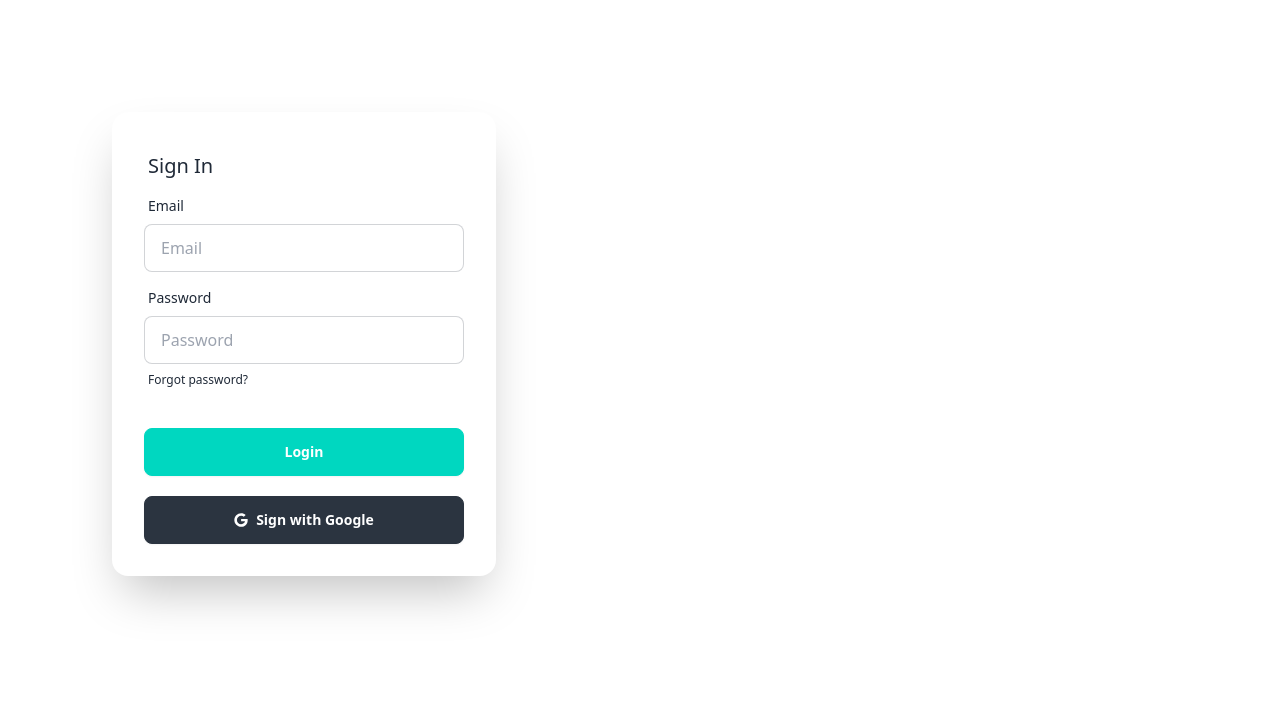
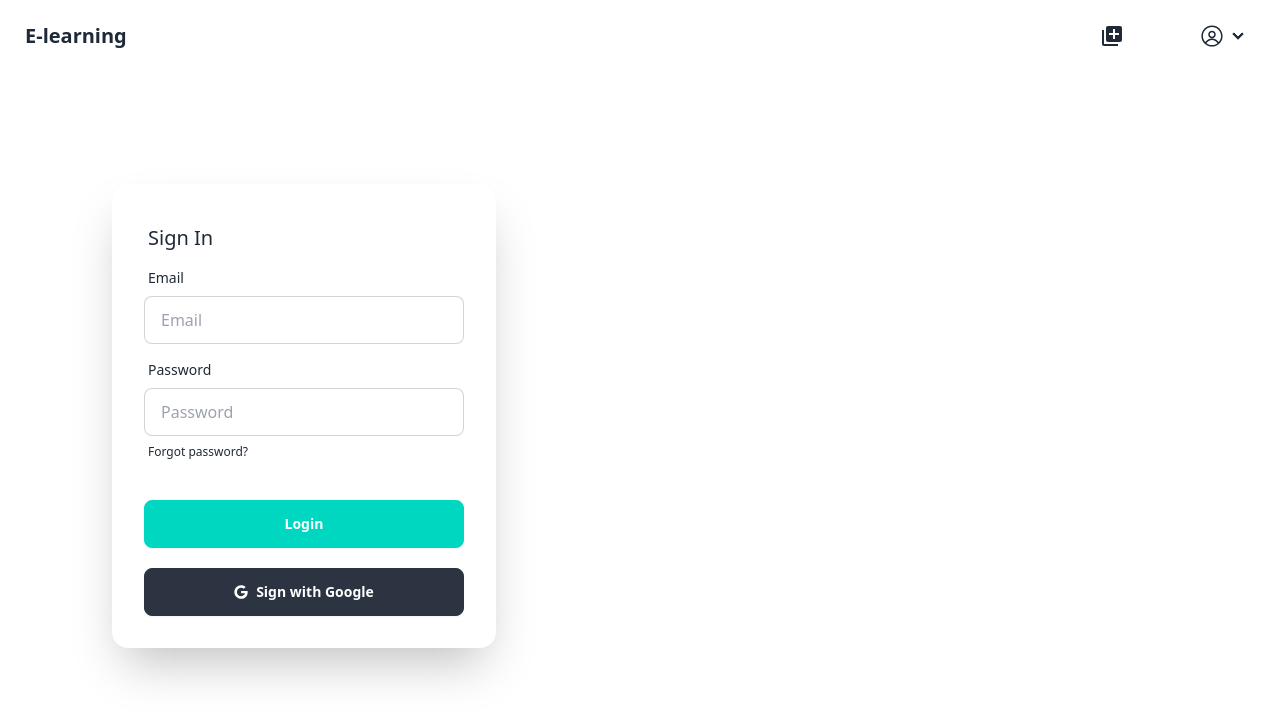
Before and after one commit to nyanjuisam03/E-learning-System, a React (Vite) app in the folder E-learning/: page /login in a window 1280 px wide. Shown: the top 720 px of the page. Built offline with nearby package versions, Linux system fonts and the light colour scheme.

Commit message:
fifth commit

```diff
--- a/E-learning/src/App.jsx
+++ b/E-learning/src/App.jsx
@@ -1,26 +1,28 @@
-import { useState } from 'react'
-import { BrowserRouter as Router, Routes,Route } from 'react-router-dom';
-import './App.css'
-import Login from './login'
+import { BrowserRouter as Router, Routes, Route } from 'react-router-dom';
+import './App.css';
+import Login from './login';
 import SignUp from './signUp';
 import Tutorhome from './tutor/tutorhome';
 import StudentHome from './students/studenthome';
+import Layout from './students/layout';
+import CourseMake from './tutor/courseMake';
+
 function App() {
-
-
   return (
     <>
-<Router>
-<Routes>
-<Route path='/login' element={<Login />}/>
-<Route path='/signUp' element={<SignUp/>}/>
-<Route path='/tutor' element={<Tutorhome />}/>
-<Route path='/student' element={<StudentHome />}/>
-</Routes>
-</Router>
-
+      <Router>
+        <Layout>
+          <Routes>
+            <Route path="/login" element={<Login />} />
+            <Route path="/signUp" element={<SignUp />} />
+            <Route path="/tutor" element={<Tutorhome />} />
+            <Route path="/student" element={<StudentHome />} />
+            <Route path='/tutor-add' element={<CourseMake/>}/>
+          </Routes>
+        </Layout>
+      </Router>
     </>
-  )
+  );
 }
 
-export default App
+export default App;
--- a/E-learning/src/login.jsx
+++ b/E-learning/src/login.jsx
@@ -1,55 +1,86 @@
-import React from 'react'
-import { useState } from 'react'
-import { GoogleAuthProvider,signInWithPopup,signInWithEmailAndPassword } from 'firebase/auth'
-import { FaGoogle } from "react-icons/fa";
-import { auth } from './firebase'
+import React, { useState } from 'react';
+import { signInWithEmailAndPassword, GoogleAuthProvider, signInWithPopup } from 'firebase/auth';
+import { FaGoogle } from 'react-icons/fa';
+import { auth } from './firebase';
+import { useNavigate } from 'react-router-dom';
+
 function Login() {
-    const [email,setEmail]=useState('')
-    const[password,setPassword]=useState('')
+  const [email, setEmail] = useState('');
+  const [password, setPassword] = useState('');
+  const navigate = useNavigate();
 
-    const googleProvider=new GoogleAuthProvider()
-    const googleLogin=async()=>{
-        try{
-            const results=await signInWithPopup(auth,googleProvider)
-            alert("user logged")
+  const googleProvider = new GoogleAuthProvider();
+  const googleLogin = async () => {
+    try {
+      const result = await signInWithPopup(auth, googleProvider);
+      navigate('/student')
+    } catch (err) {
+      console.log('Error:', err.message);
     }
-        catch(err){
-console.log("error")
+  };
+
+  const handleEmailLogin = async (e) => {
+    e.preventDefault();
+    try {
+      const result = await signInWithEmailAndPassword(auth, email, password);
+      navigate('/student')
+    } catch (err) {
+      console.log('Error:', err.message);
     }
-    }
+  };
+
   return (
     <>
-    <div className='justify-center p-28'>
+      <div className="justify-center p-28">
         <div className="card shrink-0 w-full max-w-sm shadow-2xl bg-base-100">
-      <form className="card-body">
+          <form className="card-body" onSubmit={handleEmailLogin}>
             <div className="form-control">
-          <label  className="label ">
+              <label className="label">
                 <span className="label-text text-xl">Sign In</span>
               </label>
               <label className="label">
                 <span className="label-text">Email</span>
               </label>
-          <input type="email" placeholder="Email" className="input input-bordered" required />
+              <input
+                type="email"
+                placeholder="Email"
+                className="input input-bordered"
+                value={email}
+                onChange={(e) => setEmail(e.target.value)}
+                required
+              />
             </div>
             <div className="form-control">
               <label className="label">
                 <span className="label-text">Password</span>
               </label>
-          <input type="password" placeholder="Password" className="input input-bordered" required />
+              <input
+                type="password"
+                placeholder="Password"
+                className="input input-bordered"
+                value={password}
+                onChange={(e) => setPassword(e.target.value)}
+                required
+              />
               <label className="label">
-            <a href="#" className="label-text-alt link link-hover ">Forgot password?</a>
+                <a href="#" className="label-text-alt link link-hover ">
+                  Forgot password?
+                </a>
               </label>
             </div>
             <div className="form-control mt-6">
-          <button className="btn btn-accent text-white">Login</button>
-          <button className="btn btn-neutral text-white mt-5 " onClick={googleLogin} > <FaGoogle /> Sign with Google</button>
+              <button type="submit" className="btn btn-accent text-white">
+                Login
+              </button>
+              <button type="button" className="btn btn-neutral text-white mt-5" onClick={googleLogin}>
+                <FaGoogle /> Sign with Google
+              </button>
             </div>
           </form>
-
         </div>
       </div>
     </>
-  )
+  );
 }
 
-export default Login
+export default Login;
--- a/E-learning/src/signUp.jsx
+++ b/E-learning/src/signUp.jsx
@@ -26,6 +26,9 @@ function SignUp() {
       console.log(err);
     }
   };
+
+
+
 
   return (
     <div>
@@ -63,7 +66,7 @@ function SignUp() {
             </div>
 
             <div className="form-control mt-6">
-              <button type="submit" className="btn btn-accent text-white">
+              <button type="submit" className="btn btn-accent text-white" >
                 Sign Up
               </button>
             </div>
--- /dev/null
+++ b/E-learning/src/students/layout.jsx
@@ -0,0 +1,12 @@
+import React from 'react';
+import Navbar from './navbar';
+const Layout = ({ children }) => {
+    return (
+      <div>
+        <Navbar />
+        {children}
+      </div>
+    );
+  };
+
+  export default Layout;
--- /dev/null
+++ b/E-learning/src/students/navbar.jsx
@@ -0,0 +1,40 @@
+import React from 'react'
+import { Link } from 'react-router-dom';
+import { RxAvatar } from "react-icons/rx";
+import { MdAddToPhotos } from "react-icons/md";
+function Navbar() {
+  return (
+    <div>
+      <div className="navbar bg-base-100">
+  <div className="flex-1">
+    <a className="btn btn-ghost text-xl"><Link to={'/student'}>E-learning</Link></a>
+  </div>
+  <div className="flex-none">
+    <ul className="menu menu-horizontal px-1">
+    <div className="dropdown">
+  <div tabIndex={0} ><MdAddToPhotos className='text-2xl my-2 mx-12'/></div>
+  <ul tabIndex={0} className="dropdown-content z-[1] menu p-2 shadow bg-base-100 rounded-box w-52">
+    <li><a><Link to={'/student-join'}>Join a course</Link> </a></li>
+    <li><a><Link to={'/tutor-add'}> Create a course</Link></a></li>
+  </ul>
+   </div>
+      <li className='mx-3'>
+        <details>
+          <summary>
+            <RxAvatar className='text-2xl'/>
+          </summary>
+          <ul className="p-2 bg-base-100 rounded-t-none ">
+            <li><a>Profile</a></li>
+            <li><a>Settings</a></li>
+            <li><a>Logout</a></li>
+          </ul>
+        </details>
+      </li>
+    </ul>
+  </div>
+</div>
+    </div>
+  )
+}
+
+export default Navbar
--- a/E-learning/src/students/studenthome.jsx
+++ b/E-learning/src/students/studenthome.jsx
@@ -3,6 +3,7 @@ import React from 'react'
 function Studenthome() {
   return (
     <div>
+
     <h2>Welcome student</h2>
     </div>
   )
--- /dev/null
+++ b/E-learning/src/tutor/courseMake.jsx
@@ -0,0 +1,11 @@
+import React from 'react'
+
+const CourseMake = () => {
+  return (
+    <div>
+      <h2>waht is the course you want to add</h2>
+    </div>
+  )
+}
+
+export default CourseMake
```
Lines whose indentation alone changed are shown as unchanged.
